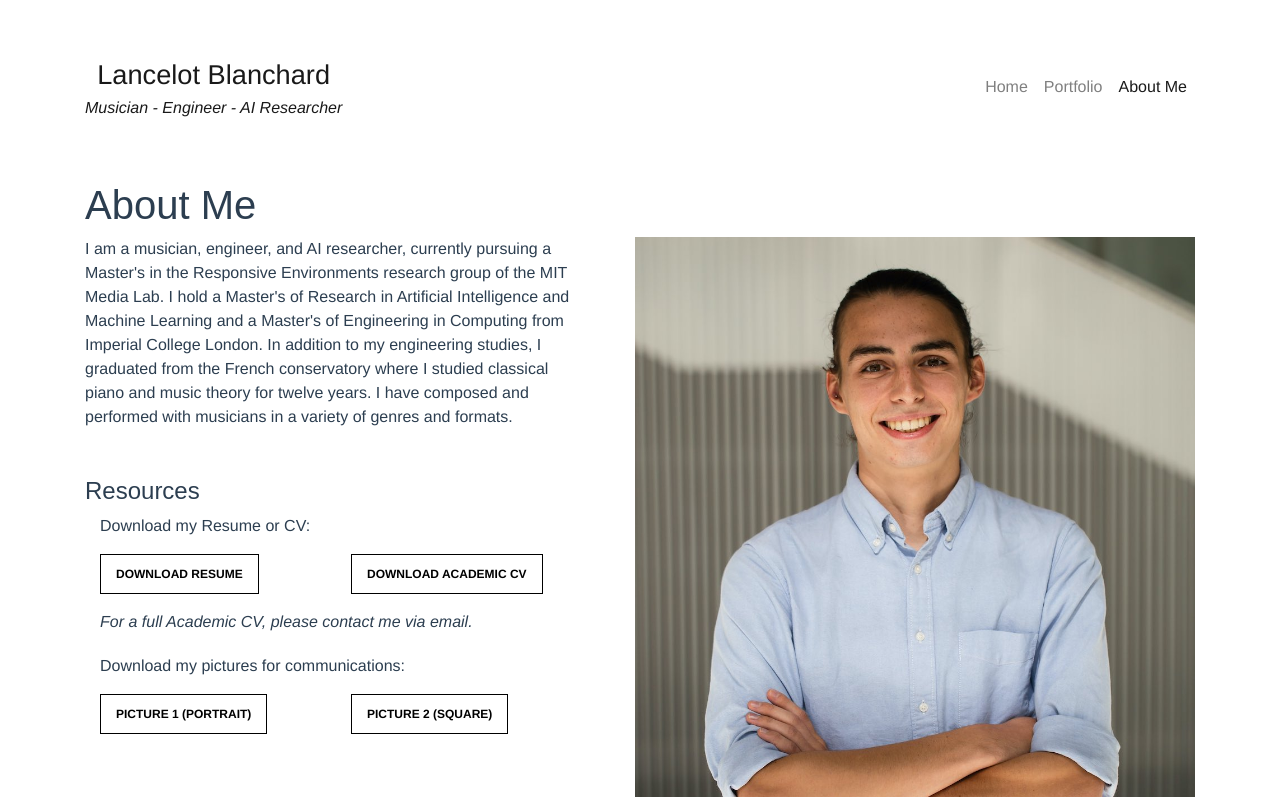
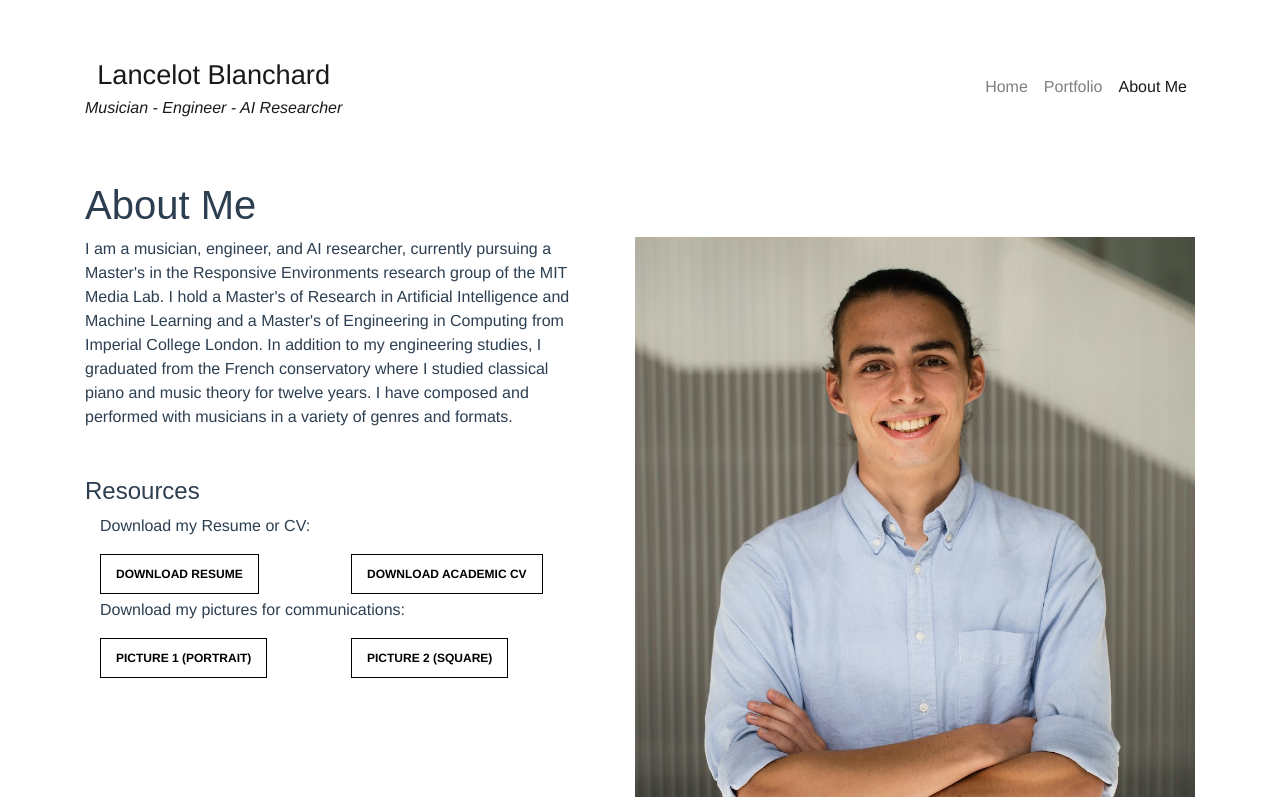
Before and after one commit to lancelotblanchard/lancelotblanchard.github.io, a Vue app: page /#/about in a window 1280 px wide. Shown: the top 800 px of the page. Built offline with nearby package versions, Linux system fonts and the light colour scheme.

Commit message:
Remove double CV

```diff
--- a/src/views/About.vue
+++ b/src/views/About.vue
@@ -41,11 +41,6 @@
                     <a :href="`${publicPath}cv.pdf`" download class="readmore">
                       Download Academic CV
                     </a>
-                  </div>
-                </div>
-                <div class="row mt-3">
-                  <div class="col-12">
-                    <p><i>For a full Academic CV, please contact me via email.</i></p>
                   </div>
                 </div>
                 <div class="row mt-1">
```
